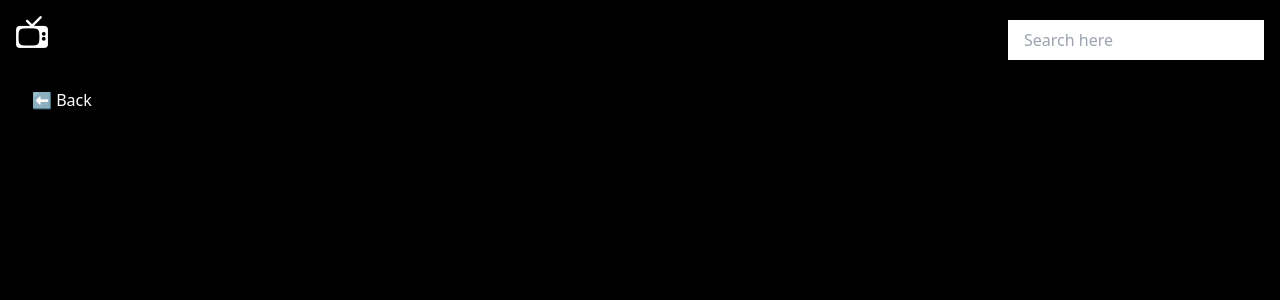
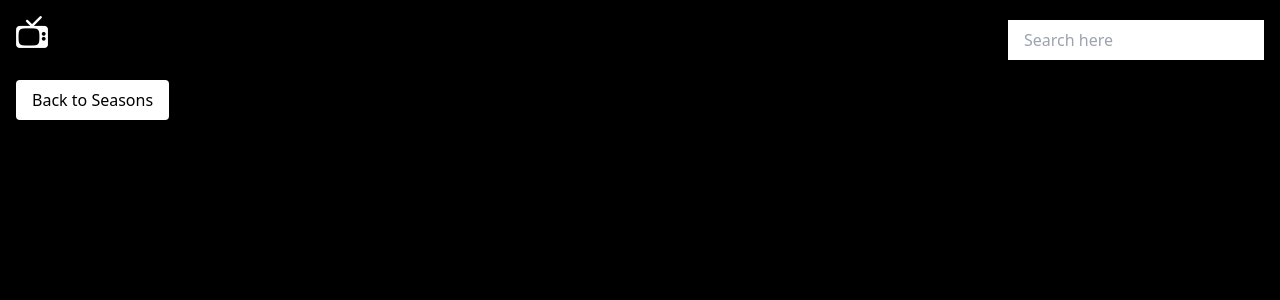
Before and after one commit to jagratimahalwal/tv-app, a React (Create React App) app: page /season/1 in a window 1280 px wide. Shown: the top 300 px of the page. Built offline with nearby package versions, Linux system fonts and the light colour scheme.

Commit message:
:art: ui fixes

```diff
--- a/src/App.tsx
+++ b/src/App.tsx
@@ -13,7 +13,7 @@ function App() {
   return (
     <Router>
       <Suspense fallback={<div>Loading...</div>}>
-        <div>
+        <div className="mb-40">
           <Header />
           <Switch>
             <Route exact path="/tv-app" component={HomePage}></Route>
--- a/src/components/Episodes/index.tsx
+++ b/src/components/Episodes/index.tsx
@@ -20,9 +20,9 @@ const EpisodesList: React.FC<EpisodeProp> = ({ seasonId, hideEpisodes }) => {
     <div className="m-4">
       <button
         onClick={() => hideEpisodes()}
-        className="rounded px-4 py-2  font-4xl"
+        className="bg-white rounded px-4 py-2 text-black font-xl"
       >
-        ⬅ Back
+        Back to Seasons
       </button>
       {data &&
         data.map((episode, i) => (
```
